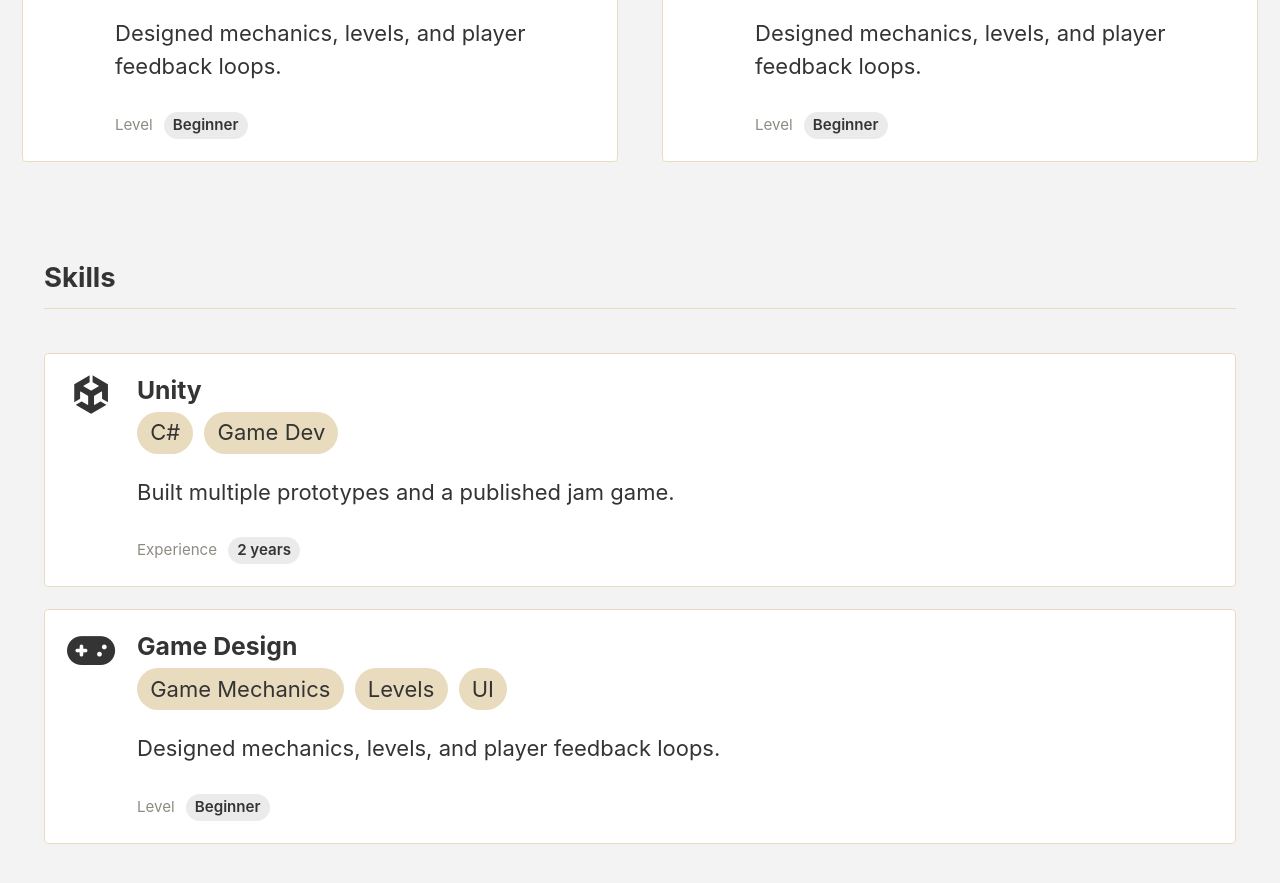
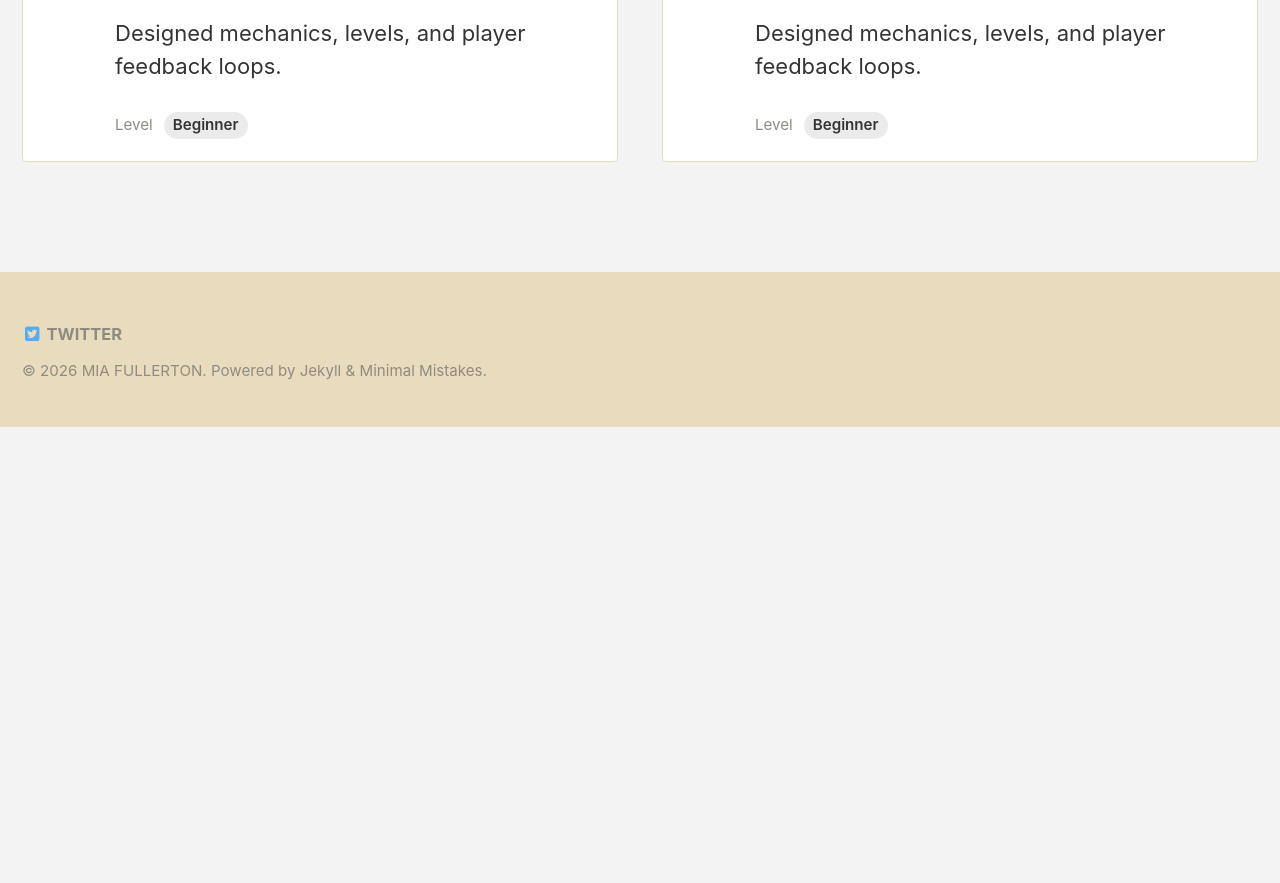
Before and after one commit to Griffsirr/Griffsirr.github.io, a Jekyll site: the page built from _pages/home-page.md, in a window 1280 px wide and 900 px high, scrolled down 1250 px. Shown: the top 883 px of the window. Built offline with Jekyll 4.4.1, drawn with Linux system fonts in a browser that asks for light colours; after the commit the page ends 1677 px from its top, so only the background shows below that.

Commit message:
Update home-page.md

```diff
--- a/_pages/home-page.md
+++ b/_pages/home-page.md
@@ -22,6 +22,3 @@ skills:
     text: "Designed mechanics, levels, and player feedback loops."
     level_label: "Beginner"
 ---
-
-## Skills
-{% include skills skills=page.skills %}
```
